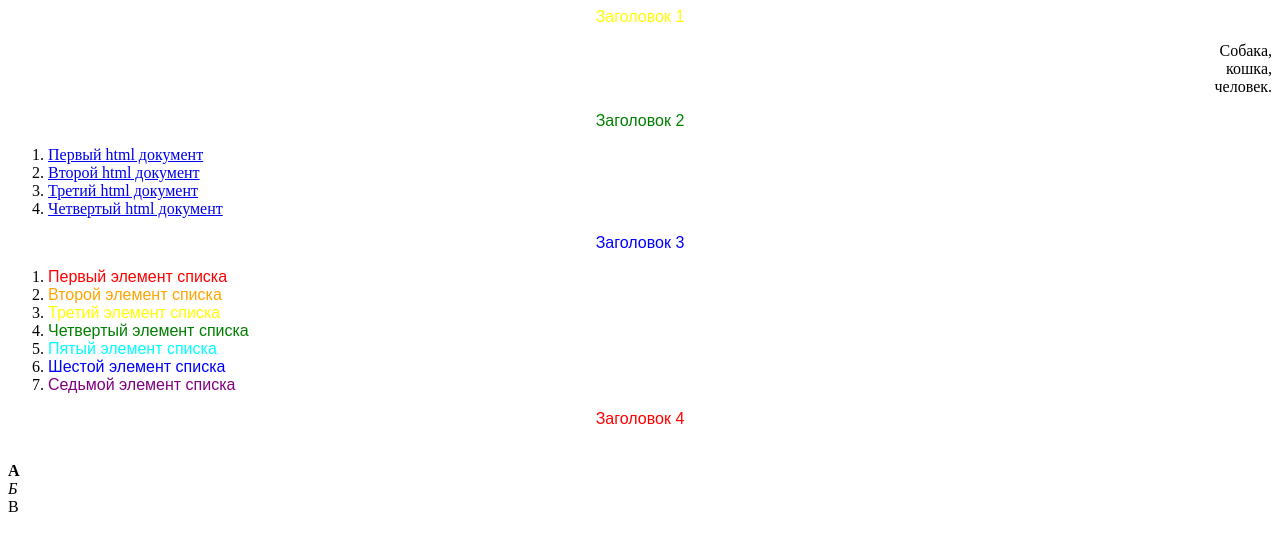
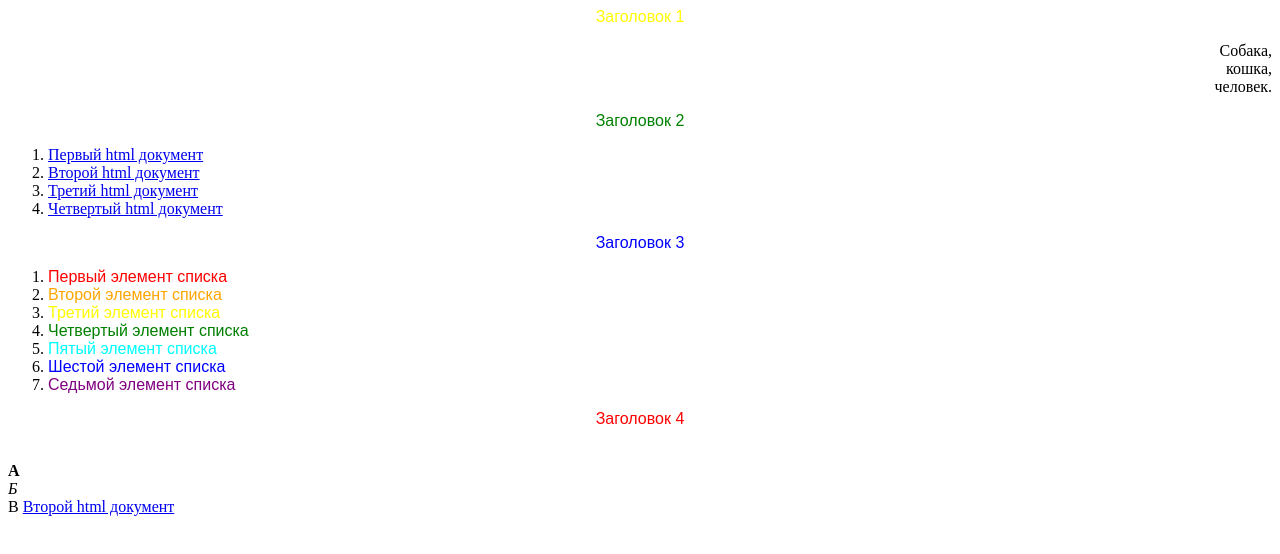
Before and after one commit to theleeza/theleeza.github.io, a plain HTML site: page index.html in a window 1280 px wide. Drawn offline with Linux system fonts and the light colour scheme.

Commit message:
Update index.html

```diff
--- a/index.html
+++ b/index.html
@@ -27,5 +27,6 @@
   </ol>
 
     <p align="center" ><font face="Arial" color="red">Заголовок 4</font></p><br><b>А</b><br><i>Б</i><br>В
+    <a href="2Fisyun.html">Второй html документ</a>
   </body>
 </html>
```
